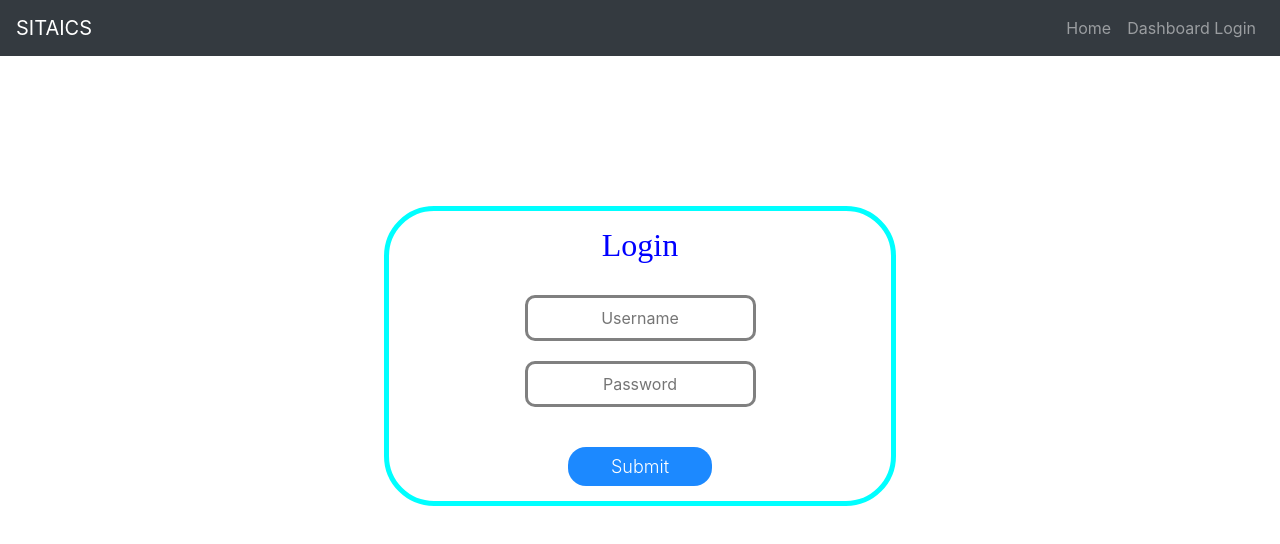
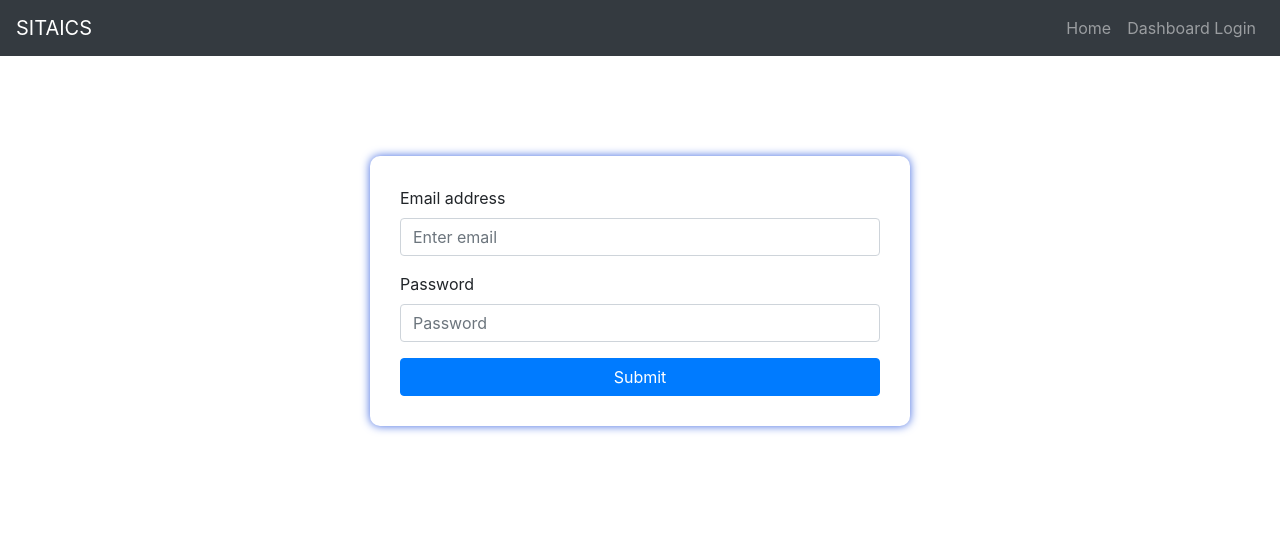
Before and after one commit to Rajkotadiya/Award-Form, a plain HTML site: page login.html in a window 1280 px wide. Drawn offline with nearby package versions, Linux system fonts and the light colour scheme.

Commit message:
add login page

```diff
--- a/css/login.css
+++ b/css/login.css
@@ -1,95 +1,13 @@
 *{
     box-sizing: border-box;
-}
-
-/*-------------navbar--------------------*/
-.nav{
-    display: flex;
-    margin-bottom: 30px;
-    background-color: #42b0f5;
-}
-.navbar{
-    margin-left: auto;
 }
 .list{
     margin-left:auto;
 }
-/*----------navbar end------------------*/
-
-/*--------------image with name------------*/
-.main_container{
-    text-align: center;
-    margin: auto;
-    margin-top: 150px;
-    width: 40%;
-    height:300px;
-    border: 5px solid cyan;
-    border-radius: 50px;
-    padding: 10px;
+.form-block{
+    margin-top: 100px;
+    background-color: #fff;
+    padding:30px;
+    border-radius: 10px;
+    box-shadow: 0px 0px 10px 0px royalblue;
 }
-.logo{
-    display: flex;
-}
-.text{
-    padding: 30px 0px 0px 0px;
-}
-#img{
-    width: 70px;
-    height: 70px;
-    margin: 20px 20px 0px 20px;
-}
-#coll-name1{
-    font-family: Georgia, 'Times New Roman', Times, serif;
-    font-size: x-large;
-    padding: 0px;
-}
-#coll-name2{
-    font-family: Georgia, 'Times New Roman', Times, serif;
-    font-size:medium;
-    color: white;
-    padding: 0px;
-}
-a{
-    text-decoration: none;
-    color: white;
-}
-a:hover{
-    text-decoration: underline;
-    color: purple;
-}
-/*------------image with name end----------*/
-
-/*------heading------*/
-.heading{
-    font-family: 'Times New Roman', Times, serif;
-    font-size: xx-large;
-    color: blue;
-    text-align: center;
-}
-/*---------heading end------*/
-
-/*------------login form start--------*/
-.Username,.password{
-    padding: 10px;
-}
-input{
-    padding:8px;
-    border-radius: 10px;
-    border:3px solid gray;
-    text-align: center;
-    width:50%
-}
-.button {
-    margin: 30px 0 0 0;
-}
-button{
-    padding: 5px 42px;
-    background-color: #1c89ff;
-    border: solid 1px transparent;
-    color: #fff;
-    font-size: 18px;
-    font-weight: 300;
-    cursor: pointer;
-    border-radius: 18px;
-}
-/*-------login form end------------*/
--- a/login.html
+++ b/login.html
@@ -4,7 +4,7 @@
         <meta charset="UTF-8">
         <meta name="viewport" content="width=device-width, initial-scale=1.0">
         <title>
-            Event Registration
+            Dashboard Login
         </title>
         <link rel="stylesheet" href="https://stackpath.bootstrapcdn.com/bootstrap/4.3.1/css/bootstrap.min.css" integrity="sha3104-ggOyR0iXCbMQv3Xipma34MD+dH/1fQ7104/j6cY/iJTQUOhcWr7x9JvoRxT2MZw1T" crossorigin="anonymous">
         <link rel="stylesheet" href="./css/login.css">
@@ -12,7 +12,7 @@
     <body>
 
         <nav class="navbar navbar-expand-sm navbar-dark bg-dark">
-            <a href="https://rru.ac.in/" class="navbar-brand">SITAICS</a>
+            <a href="https://rru.ac.in/" class="navbar-brand" target="_blank">SITAICS</a>
 
             <button class="navbar-toggler" data-toggle="collapse" data-target="#navbarMenu">
                 <span class="navbar-toggler-icon"></span>
@@ -27,41 +27,26 @@
 
         </nav>
 
-        <div class="main_container">
-            <div class="login">
-
-                <div class="heading">
-                    <p>Login</p>
+        <div class="container">
+            <div class="row justify-content-center">
+                <div class="col-12 col-sm-12 col-md-6">
+                    <form action="dashboard.html" method="POST" class="form-block">
+                        <div class="form-group">
+                          <label for="exampleInputEmail1">Email address</label>
+                          <input type="email" class="form-control" id="exampleInputEmail1" aria-describedby="emailHelp" required placeholder="Enter email">
+                        </div>
+                        <div class="form-group">
+                          <label for="exampleInputPassword1">Password</label>
+                          <input type="password" class="form-control" id="exampleInputPassword1" required placeholder="Password">
+                        </div>
+                        <button type="submit" class="btn btn-primary btn-block">Submit</button>
+                    </form>
                 </div>
-
-                <div class="Username">
-                    <!--<div>
-                        <span>Username:</span>
-                    </div>-->
-                    <div>
-                        <input type="text" id="Username" required placeholder="Username">
-                    </div>
-                </div>
-
-                <div class="password">
-                    <!--<div>
-                        <span>Password:</span>
-                    </div>-->
-                    <div>
-                        <input type="password" id="Password" required placeholder="Password">
-                    </div>
-                </div>
-
-                <div class="button">
-                    <button type="submit">Submit</button>
-                </div>
-
             </div>
-
         </div>
     </body>
 
-    <script src="https://stackpath.bootstrapcdn.com/bootstrap/4.3.1/js/bootstrap.min.js" integrity="sha3104-JjSmVgyd0p3pXB1rRibZUAYoIIy6OrQ6VrjIEaFf/nJGzIxFDsf4x0xIM+B07jRM" crossorigin="anonymous"></script>
-    <script src="https://code.jquery.com/jquery-3.3.1.slim.min.js" integrity="sha3104-q10i/X+965DzO0rT7abK41JStQIAqVgRVzpbzo5smXKp4YfRvH+10abtTE1Pi6jizo" crossorigin="anonymous"></script>
-    <script src="https://cdnjs.cloudflare.com/ajax/libs/popper.js/1.14.7/umd/popper.min.js" integrity="sha3104-UO2eT0CpHqdSJQ6hJty5KVphtPhzWj9WO1clHTMGa3JDZwrnQq4sF106dIHNDz0W1" crossorigin="anonymous"></script>
+    <script src="https://ajax.googleapis.com/ajax/libs/jquery/3.5.1/jquery.min.js"></script>
+    <script src="https://maxcdn.bootstrapcdn.com/bootstrap/3.4.1/js/bootstrap.min.js"></script>
+
 </html>
```
Also changed, not shown: Form.html (+3 -4 lines), dashboard.html (+3 -4 lines), index.html (+1 -1 lines).
